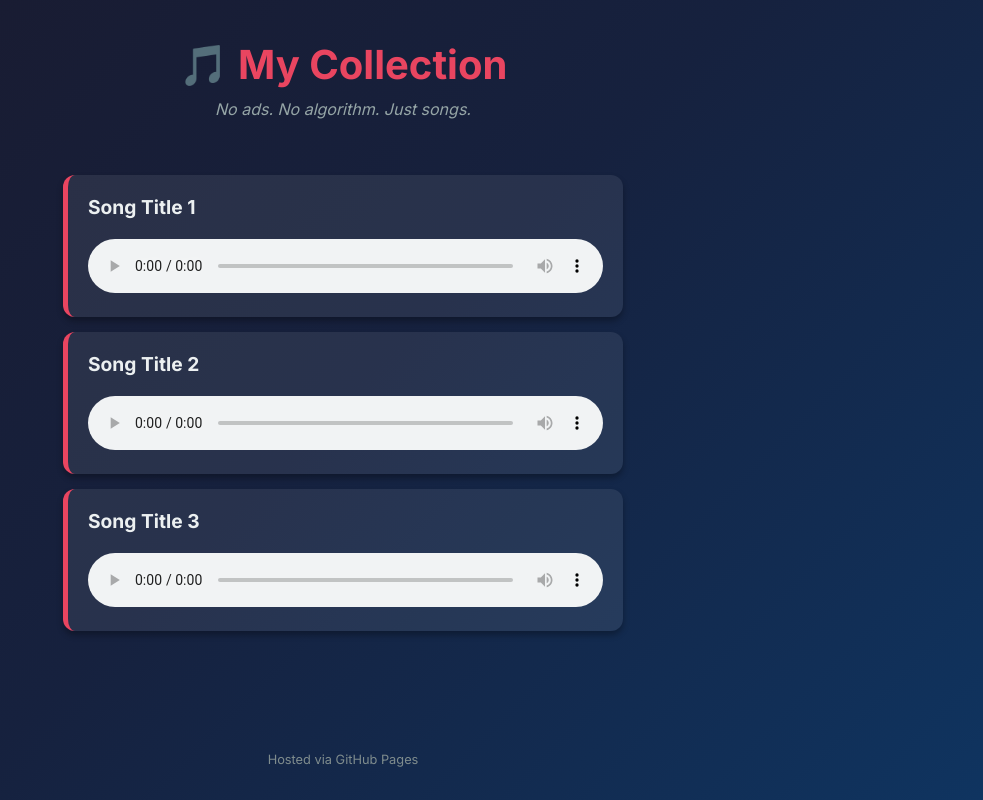
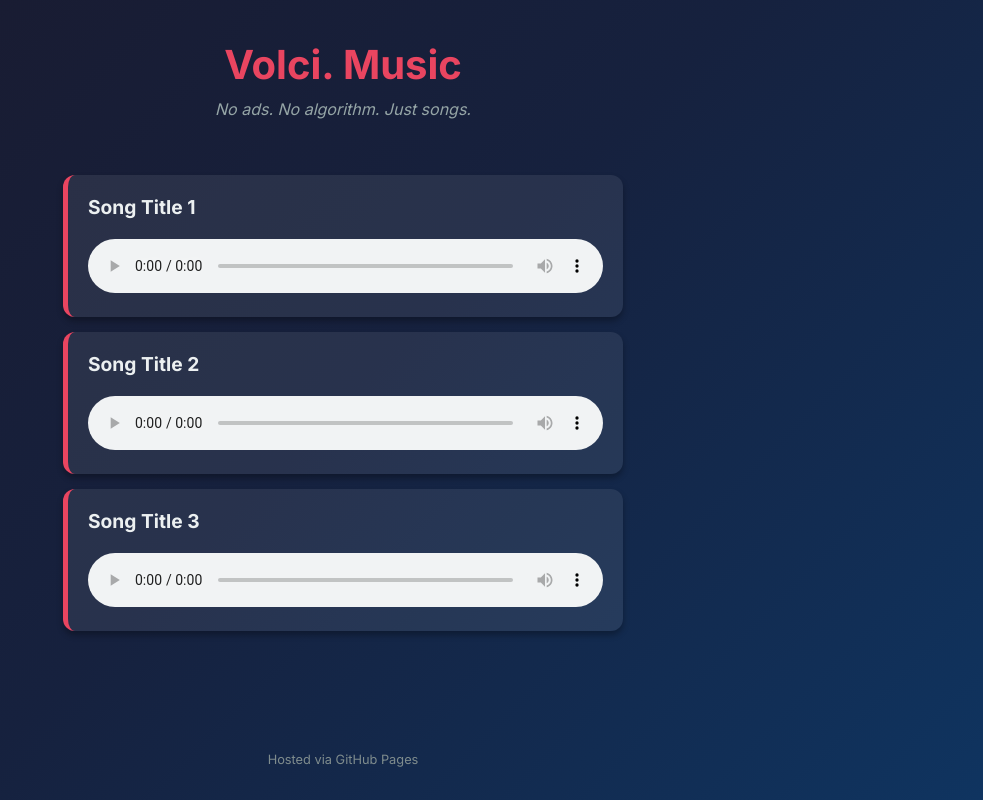
Before and after one commit to Volci-dot/Volci., a plain HTML site: page index.html in a window 1280 px wide. Shown: the whole page, without its empty margins (297-1280 px from the left). Drawn offline with Linux system fonts and the light colour scheme.

Commit message:
Update song titles and header in index.html

```diff
--- a/index.html
+++ b/index.html
@@ -68,25 +68,25 @@
 <body>
 
     <header>
-        <h1>🎵 My Collection</h1>
+        <h1>Volci. Music</h1>
         <p class="tagline">No ads. No algorithm. Just songs.</p>
     </header>
 
     <div class="container">
-        <!-- Track 1 -->
+        <!-- Driving Notes -->
         <div class="track">
             <span class="track-title">Song Title 1</span>
             <!-- The player is there, but it has no song yet -->
             <audio controls></audio>
         </div>
 
-        <!-- Track 2 -->
+        <!-- Wama Lamma -->
         <div class="track">
             <span class="track-title">Song Title 2</span>
             <audio controls></audio>
         </div>
 
-        <!-- Track 3 -->
+        <!-- Graph Lines -->
         <div class="track">
             <span class="track-title">Song Title 3</span>
             <audio controls></audio>
```
